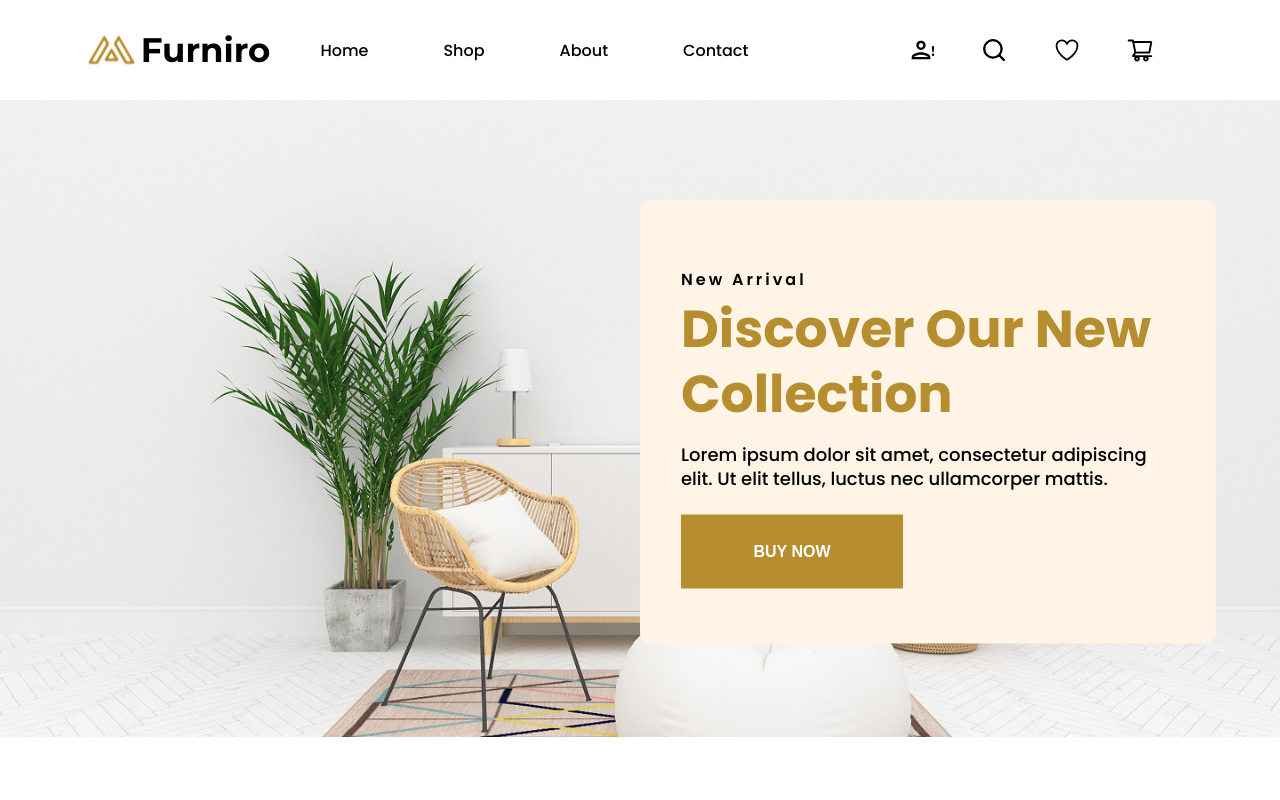
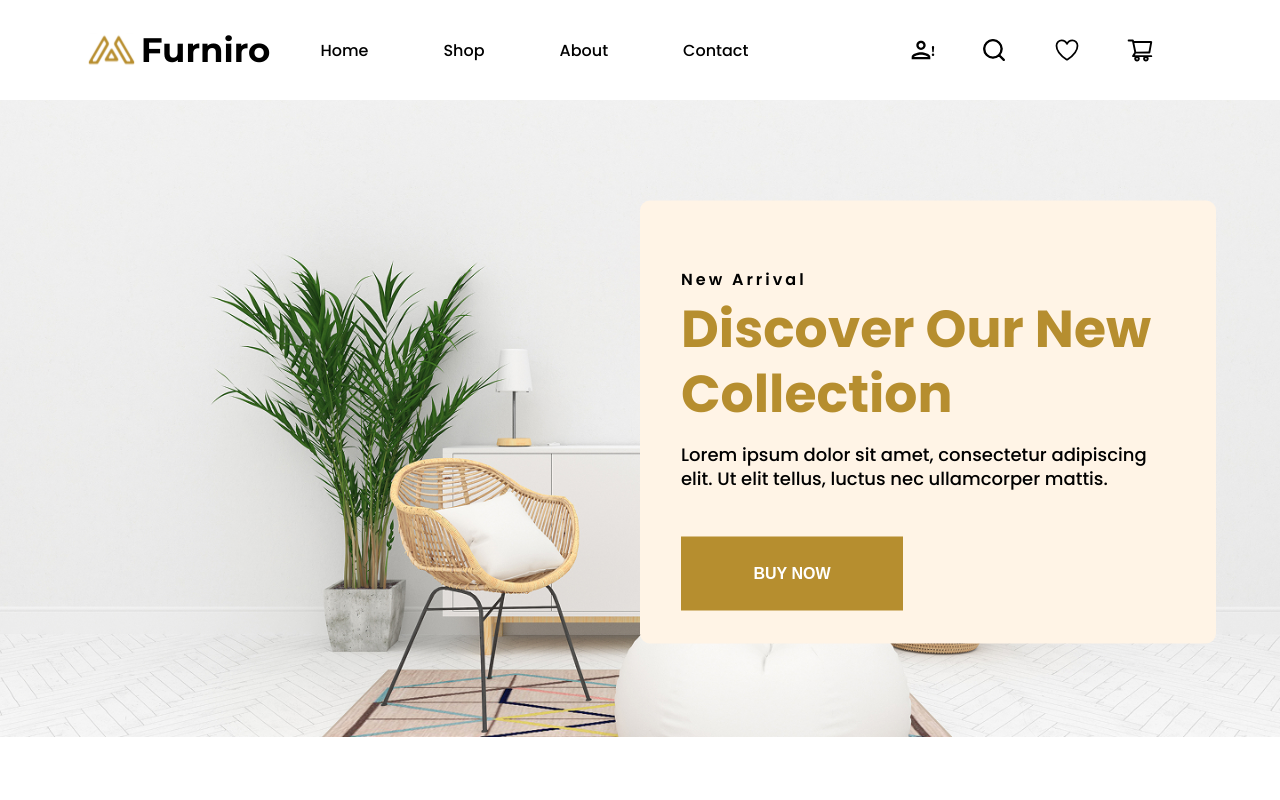
Before and after one commit to Hannalysis/furniture-site-implementation, a React (Vite) app: page / in a window 1280 px wide. Shown: the top 800 px of the page. Built offline with nearby package versions, Linux system fonts and the light colour scheme.

Commit message:
fix: Buy now button now sits at the bottom of its container
Matching the figma design.

```diff
--- a/src/pages/Home/Banner/Banner.module.css
+++ b/src/pages/Home/Banner/Banner.module.css
@@ -96,6 +96,10 @@
         padding: 33px 41px 33px;
         transform: translate(0%, -50%);
     }
+
+    .buttonContainer {
+        margin-top: auto;
+    }
 }
 
 @media (min-width: 1240px) {
```
